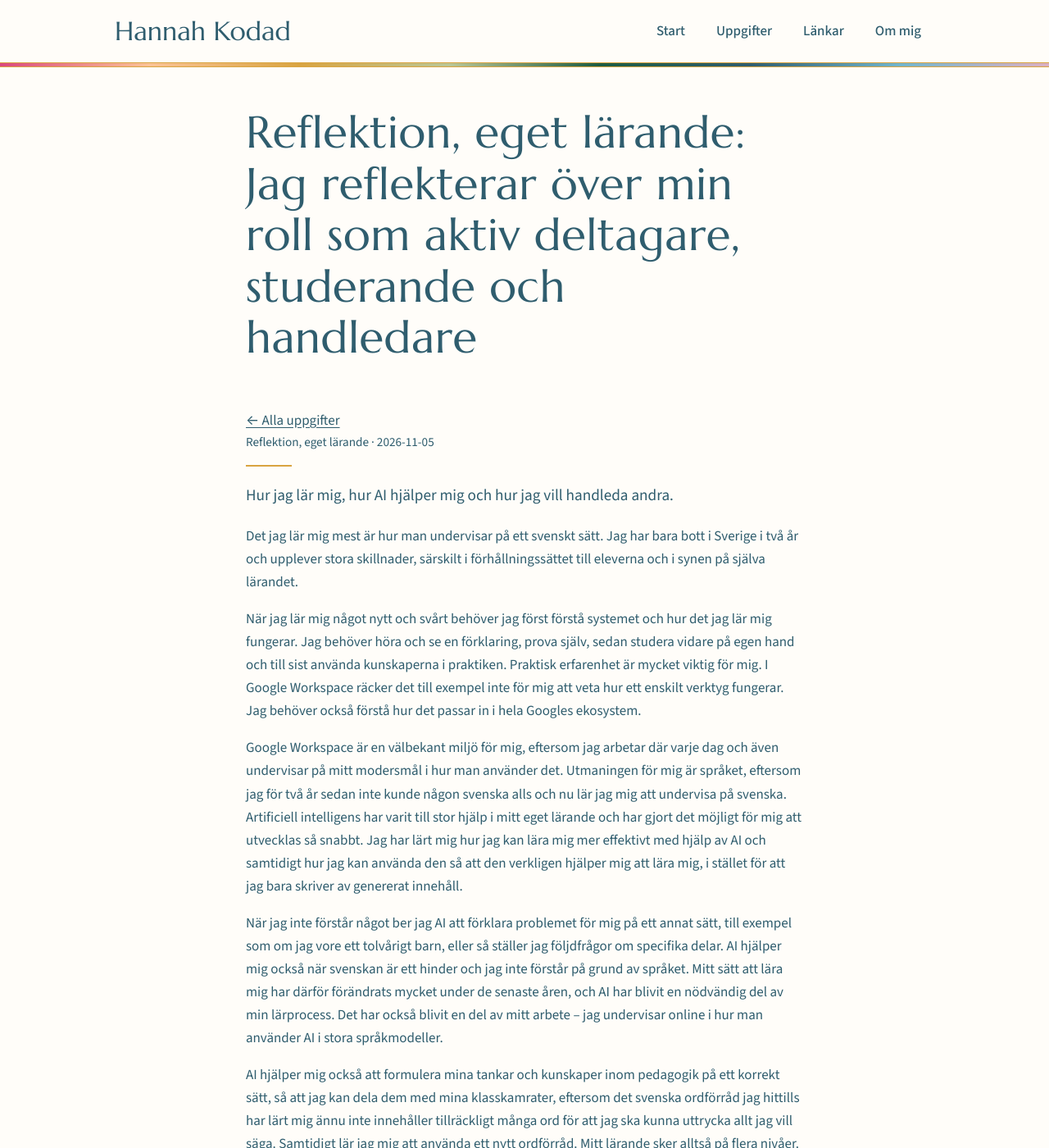
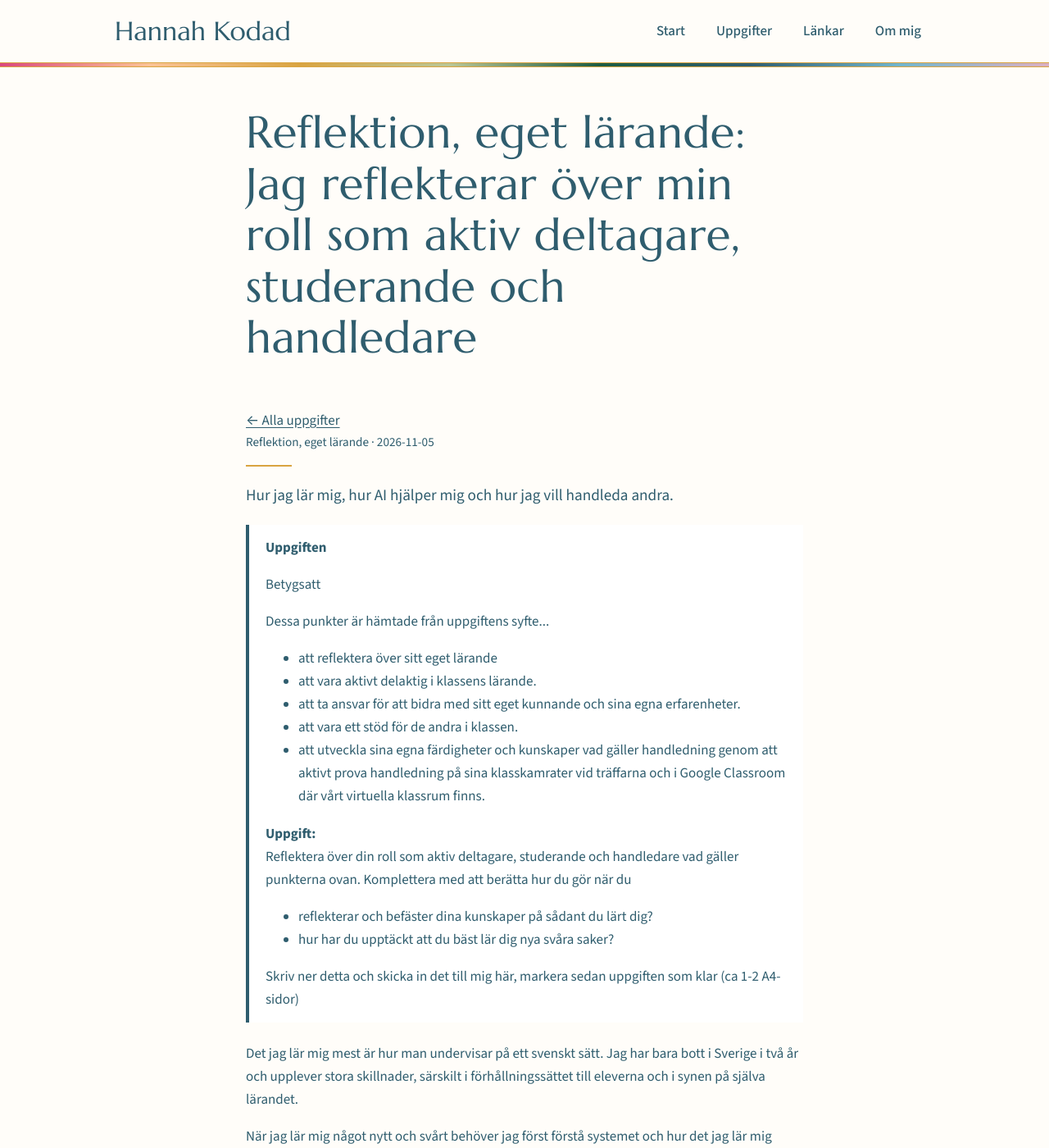
Before and after one commit to HannahKodad/it-pedagogy, a Jekyll site: the page built from _posts/2026-11-05-jag-reflekterar-over-min-roll.md, in a window 1280 px wide and 1400 px high. Shown: the whole window at 82% size. Built offline with Jekyll 4.4.1, drawn with Linux system fonts in a browser that asks for light colours.

Commit message:
Add the assignment text to the reflection task
Co-Authored-By: Claude Opus 5.5 <noreply@anthropic.com>
Claude-Session: https://claude.ai/code/session_01US4uC96mcg9pnYNxCsLiKE

```diff
--- a/_posts/2026-11-05-jag-reflekterar-over-min-roll.md
+++ b/_posts/2026-11-05-jag-reflekterar-over-min-roll.md
@@ -8,6 +8,25 @@ ordning: "04b"
 namn: "Jag reflekterar över min roll som aktiv deltagare, studerande och handledare"
 ingress: "Hur jag lär mig, hur AI hjälper mig och hur jag vill handleda andra."
 ---
+
+<div class="uppgiften">
+<p><strong>Uppgiften</strong></p>
+<p>Betygsatt</p>
+<p>Dessa punkter är hämtade från uppgiftens syfte...</p>
+<ul>
+<li>att reflektera över sitt eget lärande</li>
+<li>att vara aktivt delaktig i klassens lärande.</li>
+<li>att ta ansvar för att bidra med sitt eget kunnande och sina egna erfarenheter.</li>
+<li>att vara ett stöd för de andra i klassen.</li>
+<li>att utveckla sina egna färdigheter och kunskaper vad gäller handledning genom att aktivt prova handledning på sina klasskamrater vid träffarna och i Google Classroom där vårt virtuella klassrum finns.</li>
+</ul>
+<p><strong>Uppgift:</strong><br>Reflektera över din roll som aktiv deltagare, studerande och handledare vad gäller punkterna ovan. Komplettera med att berätta hur du gör när du</p>
+<ul>
+<li>reflekterar och befäster dina kunskaper på sådant du lärt dig?</li>
+<li>hur har du upptäckt att du bäst lär dig nya svåra saker?</li>
+</ul>
+<p>Skriv ner detta och skicka in det till mig här, markera sedan uppgiften som klar (ca 1-2 A4-sidor)</p>
+</div>
 
 Det jag lär mig mest är hur man undervisar på ett svenskt sätt. Jag har bara bott i Sverige i två år och upplever stora skillnader, särskilt i förhållningssättet till eleverna och i synen på själva lärandet.
 
```
